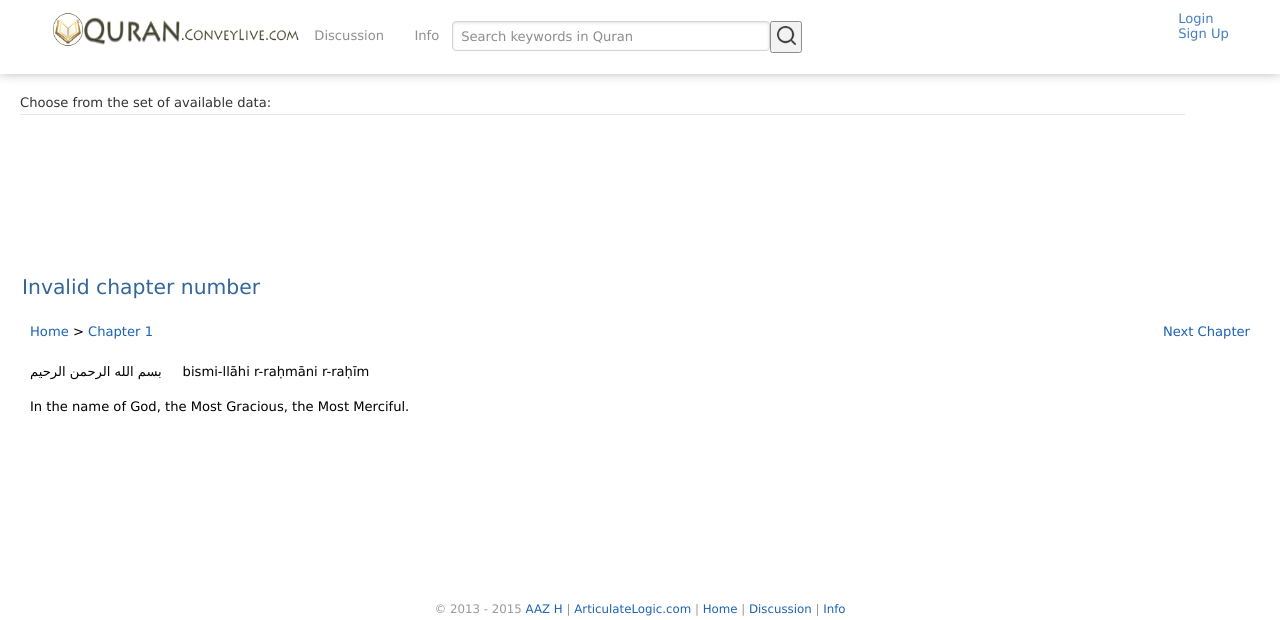
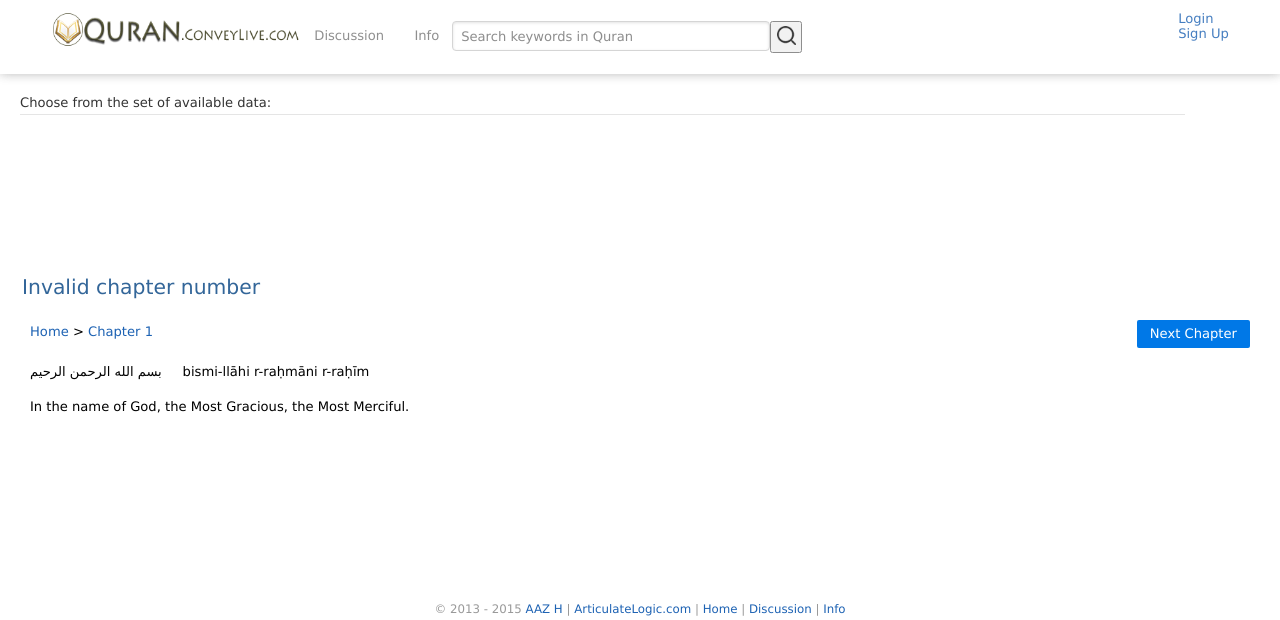
Before and after one commit to aazhbd/quran_cl, a Django app: page /1 in a window 1280 px wide. Shown: the top 620 px of the page. Run offline with Django 3.2, Linux system fonts and the light colour scheme; data that the repository does not hold is empty.

Commit message:
Added browse links

```diff
--- a/templates/chapter.html
+++ b/templates/chapter.html
@@ -79,11 +79,11 @@
 
 		<div style="float:right;">
 			{% if cnum > 1 %}
-			<a href="/{{cnum|add:-1}}/">Previous Chapter</a>
+			<a class="pure-button pure-button-primary" href="/{{cnum|add:-1}}/">Previous Chapter</a>
 			{% endif %}
 			&nbsp;&nbsp;&nbsp;
 			{% if cnum < 114 %}
-			<a href="/{{cnum|add:1}}/">Next Chapter</a>
+			<a class="pure-button pure-button-primary" href="/{{cnum|add:1}}/">Next Chapter</a>
 			{% endif %}
 		</div>
 	</div>
```
